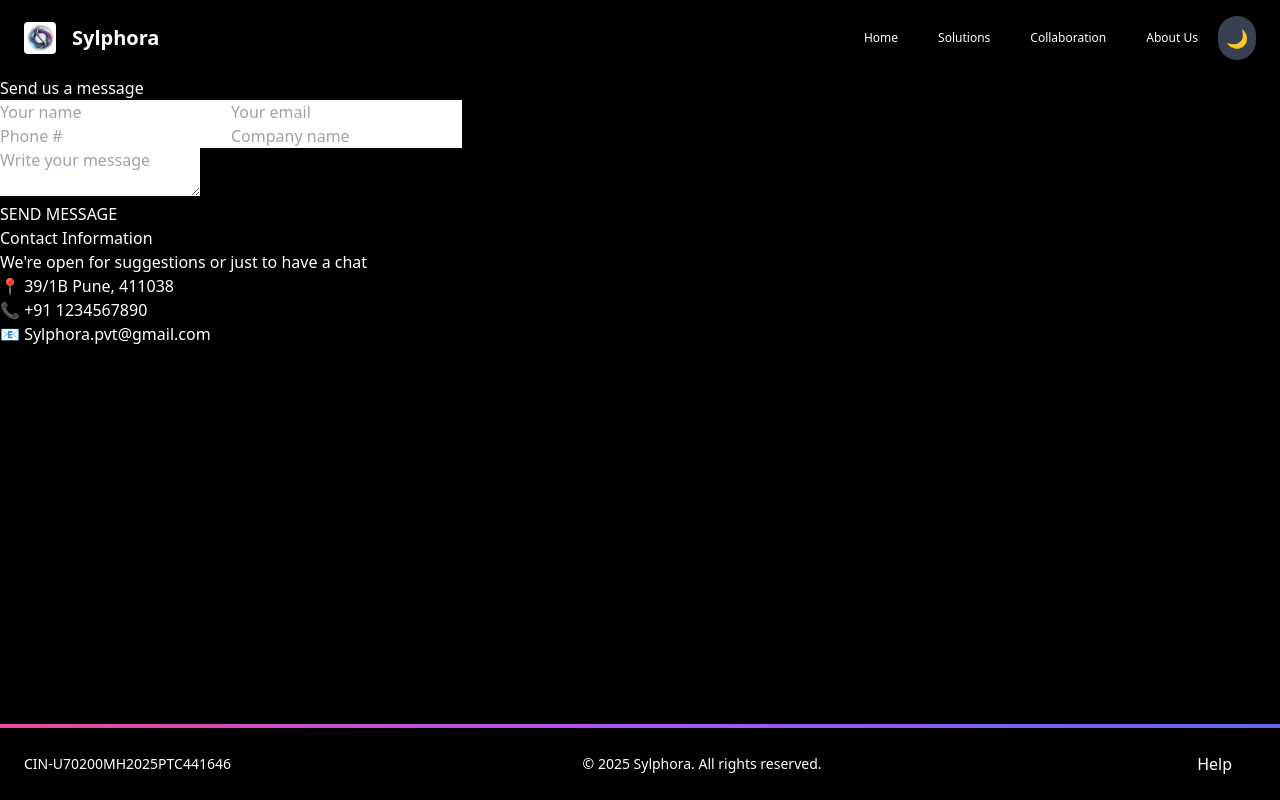
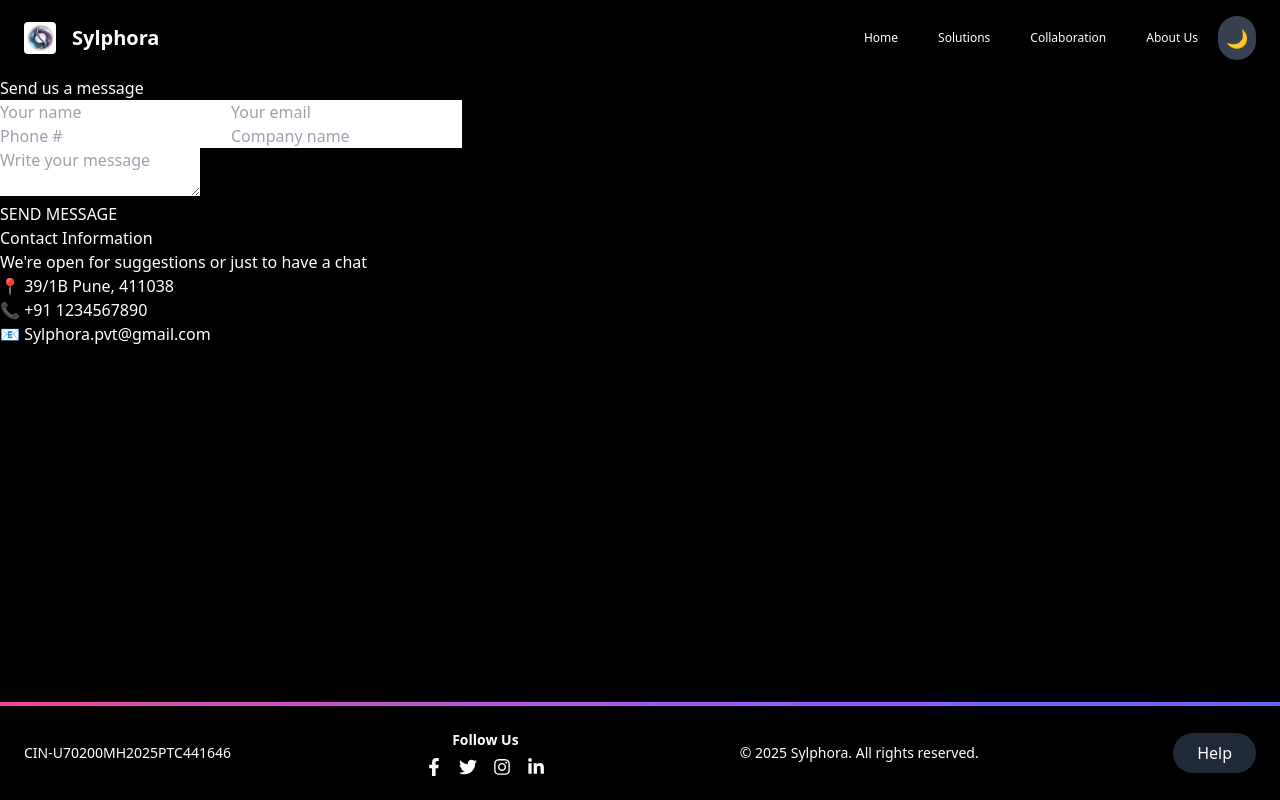
Before and after one commit to SylphoraTech/sylphora-website, a React (Create React App) app: page /contact in a window 1280 px wide. Built offline with nearby package versions, Linux system fonts and the light colour scheme.

Commit message:
Initial commit

```diff
--- a/src/App.tsx
+++ b/src/App.tsx
@@ -2,7 +2,7 @@
 import React from "react";
 import { BrowserRouter as Router, Route, Routes } from "react-router-dom";
 import { Navbar } from "@/components/navigation";
-import { Footer } from "./components/Footer";
+import  {Footer}  from "./components/Footer";
 import Home from "./pages/home";
 import Help from "./pages/Help";
 import AboutUs from "./pages/companypages/AboutUs";
--- /dev/null
+++ b/src/components/FollowUs.tsx
@@ -0,0 +1,54 @@
+// src/components/FollowUs.tsx
+import React from "react";
+import {
+  FaFacebookF,
+  FaTwitter,
+  FaInstagram,
+  FaLinkedinIn,
+} from "react-icons/fa";
+
+const Icon = (IconComponent: any, className: string) => (
+  <IconComponent className={className} />
+);
+
+export default function FollowUs() {
+  return (
+    <div className="flex flex-col items-center gap-2">
+      <span className="text-sm font-semibold">Follow Us</span>
+      <div className="flex space-x-4 text-white text-lg">
+        <a
+          href="https://facebook.com"
+          target="_blank"
+          rel="noopener noreferrer"
+          aria-label="Facebook"
+        >
+          {Icon(FaFacebookF, "hover:text-blue-600 transition")}
+        </a>
+        <a
+          href="https://twitter.com"
+          target="_blank"
+          rel="noopener noreferrer"
+          aria-label="Twitter"
+        >
+          {Icon(FaTwitter, "hover:text-blue-400 transition")}
+        </a>
+        <a
+          href="https://instagram.com"
+          target="_blank"
+          rel="noopener noreferrer"
+          aria-label="Instagram"
+        >
+          {Icon(FaInstagram, "hover:text-pink-500 transition")}
+        </a>
+        <a
+          href="https://linkedin.com"
+          target="_blank"
+          rel="noopener noreferrer"
+          aria-label="LinkedIn"
+        >
+          {Icon(FaLinkedinIn, "hover:text-blue-700 transition")}
+        </a>
+      </div>
+    </div>
+  );
+}
--- a/src/components/Footer.tsx
+++ b/src/components/Footer.tsx
@@ -1,6 +1,7 @@
 // src/components/Footer.tsx
 import React from "react";
 import { Link } from "react-router-dom";
+import FollowUs from "./FollowUs";
 
 export function Footer() {
   return (
@@ -8,14 +9,14 @@ export function Footer() {
       {/* Decorative line above footer */}
       <div className="w-full h-1 bg-gradient-to-r from-pink-500 via-purple-500 to-indigo-500" />
 
-      <footer className="bg-black text-white py-4 px-6 flex flex-col md:flex-row justify-between items-center gap-4 md:gap-0 relative m-0">
-        {/* Vertical Brand Name */}
-        <div className="absolute left-0 top-1/2 transform -translate-y-1/2 rotate-90 origin-left"></div>
-
+      <footer className="bg-black text-white py-6 px-6 flex flex-col md:flex-row justify-between items-center gap-6 md:gap-0 relative m-0">
         {/* CIN */}
         <div className="text-center md:text-left leading-tight">
           <p className="text-sm mb-0">CIN-U70200MH2025PTC441646</p>
         </div>
+
+        {/* Follow Us */}
+        <FollowUs />
 
         {/* Copyright */}
         <div className="text-center md:text-left leading-tight">
@@ -25,7 +26,7 @@ export function Footer() {
         {/* Help Button */}
         <Link
           to="/help"
-          className="bg-black-600 hover:bg-black-700 text-white py-2 px-6 rounded-full transition-colors duration-300"
+          className="bg-gray-800 hover:bg-gray-700 text-white py-2 px-6 rounded-full transition-colors duration-300"
         >
           Help
         </Link>
--- /dev/null
+++ b/src/components/cards-demo-1.tsx
@@ -0,0 +1,30 @@
+"use client";
+import { cn } from "@/lib/utils";
+
+export default function CardDemo() {
+  return (
+    <div className="max-w-xs w-full">
+      <div
+        className={cn(
+          "group w-full cursor-pointer overflow-hidden relative card h-96 rounded-md shadow-xl mx-auto flex flex-col justify-end p-4 border border-transparent dark:border-neutral-800",
+          "bg-[url(https://images.unsplash.com/photo-1476842634003-7dcca8f832de?ixid=MnwxMjA3fDB8MHxwaG90by1wYWdlfHx8fGVufDB8fHx8&ixlib=rb-1.2.1&auto=format&fit=crop&w=1650&q=80)] bg-cover",
+          // Preload hover image by setting it in a pseudo-element
+          "before:bg-[url(https://i.giphy.com/media/v1.Y2lkPTc5MGI3NjExNWlodTF3MjJ3NnJiY3Rlc2J0ZmE0c28yeWoxc3gxY2VtZzA5ejF1NSZlcD12MV9pbnRlcm5hbF9naWZfYnlfaWQmY3Q9Zw/syEfLvksYQnmM/giphy.gif)] before:fixed before:inset-0 before:opacity-0 before:z-[-1]",
+          "hover:bg-[url(https://i.giphy.com/media/v1.Y2lkPTc5MGI3NjExNWlodTF3MjJ3NnJiY3Rlc2J0ZmE0c28yeWoxc3gxY2VtZzA5ejF1NSZlcD12MV9pbnRlcm5hbF9naWZfYnlfaWQmY3Q9Zw/syEfLvksYQnmM/giphy.gif)]",
+          "hover:after:content-[''] hover:after:absolute hover:after:inset-0 hover:after:bg-black hover:after:opacity-50",
+          "transition-all duration-500"
+        )}
+      >
+        <div className="text relative z-50">
+          <h1 className="font-bold text-xl md:text-3xl text-gray-50 relative">
+            Background Overlays
+          </h1>
+          <p className="font-normal text-base text-gray-50 relative my-4">
+            This card is for some special elements, like displaying background
+            gifs on hover only.
+          </p>
+        </div>
+      </div>
+    </div>
+  );
+}
--- /dev/null
+++ b/src/components/cards-demo-2.tsx
@@ -0,0 +1,42 @@
+"use client";
+import { cn } from "@/lib/utils";
+
+
+export default function CardDemo() {
+  return (
+    <div className="max-w-xs w-full group/card">
+      <div
+        className={cn(
+          " cursor-pointer overflow-hidden relative card h-96 rounded-md shadow-xl  max-w-sm mx-auto backgroundImage flex flex-col justify-between p-4",
+          "bg-[url(https://images.unsplash.com/photo-1544077960-604201fe74bc?ixid=MnwxMjA3fDB8MHxwaG90by1wYWdlfHx8fGVufDB8fHx8&ixlib=rb-1.2.1&auto=format&fit=crop&w=1651&q=80)] bg-cover"
+        )}
+      >
+        <div className="absolute w-full h-full top-0 left-0 transition duration-300 group-hover/card:bg-black opacity-60"></div>
+        <div className="flex flex-row items-center space-x-4 z-10">
+          <img
+            height="100"
+            width="100"
+            alt="Avatar"
+            src="/manu.png"
+            className="h-10 w-10 rounded-full border-2 object-cover"
+          />
+          <div className="flex flex-col">
+            <p className="font-normal text-base text-gray-50 relative z-10">
+              Manu Arora
+            </p>
+            <p className="text-sm text-gray-400">2 min read</p>
+          </div>
+        </div>
+        <div className="text content">
+          <h1 className="font-bold text-xl md:text-2xl text-gray-50 relative z-10">
+            Author Card
+          </h1>
+          <p className="font-normal text-sm text-gray-50 relative z-10 my-4">
+            Card with Author avatar, complete name and time to read - most
+            suitable for blogs.
+          </p>
+        </div>
+      </div>
+    </div>
+  );
+}
--- /dev/null
+++ b/src/components/ui/FollowUs.tsx
@@ -0,0 +1,28 @@
+import React from "react";
+import { FaFacebookF, FaTwitter, FaInstagram, FaLinkedinIn } from "react-icons/fa";
+
+const socialLinks = [
+  { icon: FaFacebookF, url: "https://facebook.com", color: "bg-blue-600", hover: "hover:bg-blue-700" },
+  { icon: FaTwitter, url: "https://twitter.com", color: "bg-sky-500", hover: "hover:bg-sky-600" },
+  { icon: FaInstagram, url: "https://instagram.com", color: "bg-pink-500", hover: "hover:bg-pink-600" },
+  { icon: FaLinkedinIn, url: "https://linkedin.com", color: "bg-blue-800", hover: "hover:bg-blue-900" },
+];
+
+const FollowUs = () => {
+  return (
+    <div className="flex justify-center gap-6">
+      {socialLinks.map(({ icon: Icon, url, color, hover }, index) => (
+        <a key={index} href={url} target="_blank" rel="noopener noreferrer">
+          <div
+            className={`w-14 h-14 ${color} ${hover} rounded-xl flex items-center justify-center text-white text-xl transition-all duration-300 transform hover:scale-110 shadow-md`}
+          >
+
+
+          </div>
+        </a>
+      ))}
+    </div>
+  );
+};
+
+export default FollowUs;
--- a/tsconfig.json
+++ b/tsconfig.json
@@ -14,7 +14,7 @@
     "resolveJsonModule": true,
     "isolatedModules": true,
     "noEmit": true,
-    "jsx": "preserve",
+    "jsx": "react-jsx",
     "baseUrl": "src",
     "paths": {
       "@/*": ["*"]
```
Also changed, not shown: package.json (+5 -5 lines), tailwind.config.ts (+20 -6 lines), 1 other file (tests, documents, lock files or other folders).
